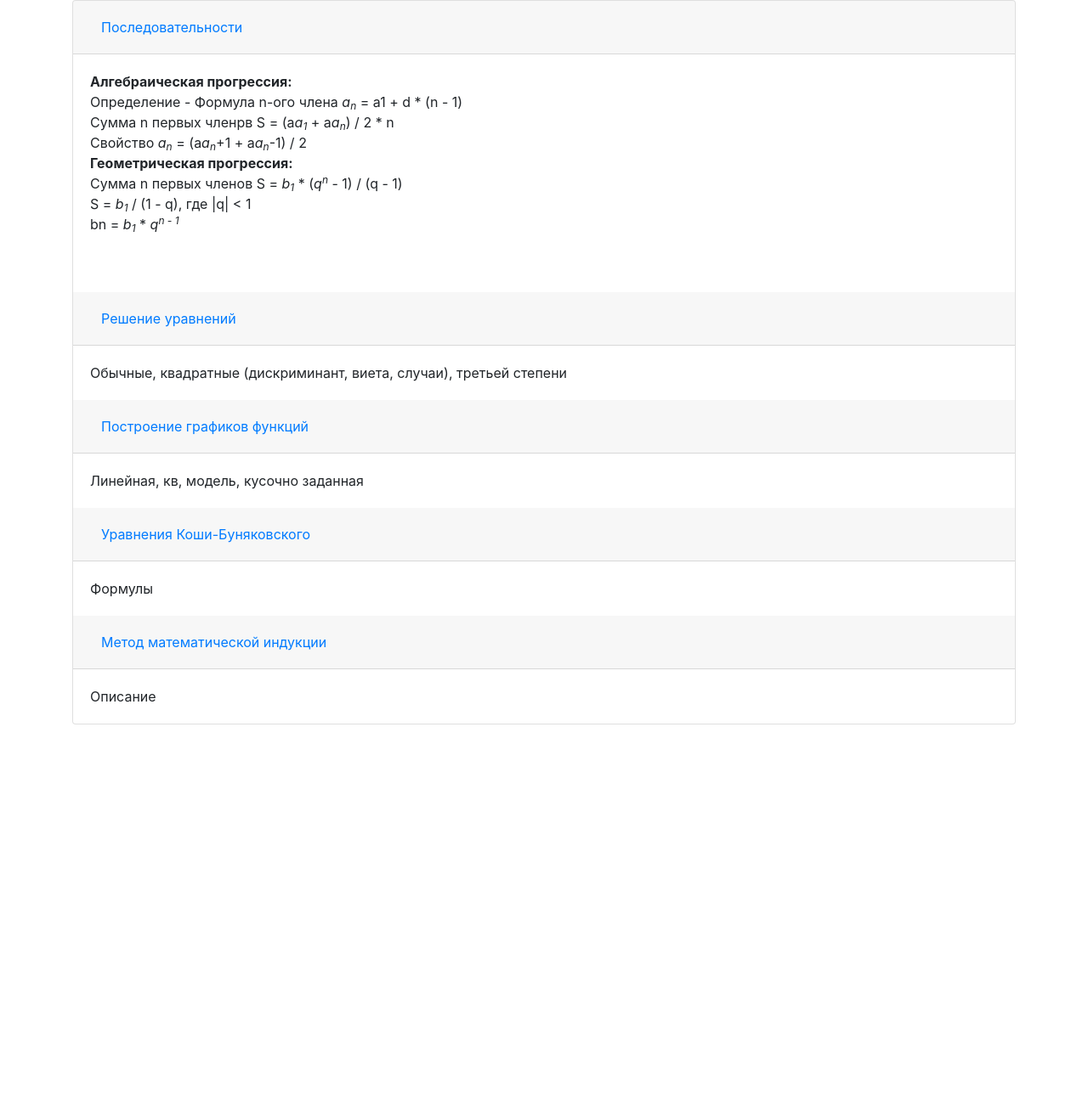
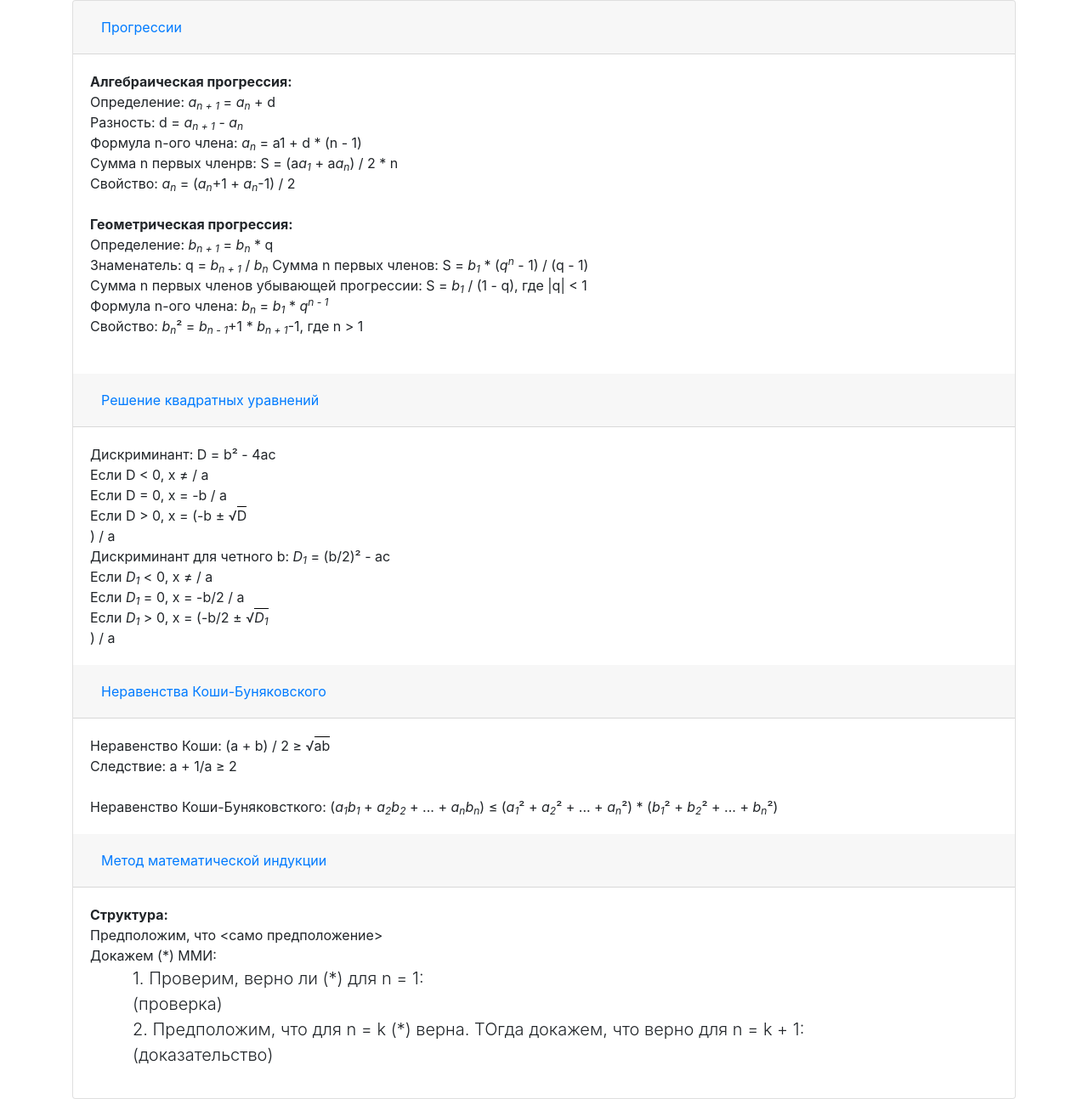
Before and after one commit to nosopirka/project_web, a Flask app: page /algebra in a window 1280 px wide. Shown: the part 56-1350 px from the top of the page at 85% size. Before the commit the page ends 909 px from the top, so only its background shows below. Run offline with Flask 2, Linux system fonts and the light colour scheme; some libraries are stand-ins or nearby versions.

Commit message:
Update algebra.html

```diff
--- a/templates/algebra.html
+++ b/templates/algebra.html
@@ -6,21 +6,25 @@
       <div class="card-header" id="heading1">
         <h5 class="mb-0">
           <button class="btn btn-link" data-toggle="collapse" data-target="#collapse1" aria-expanded="true" aria-controls="collapse1">
-            Последовательности
+            Прогрессии
           </button>
         </h5>
       </div>
       <div id="collapse1" class="collapse show" aria-labelledby="heading1" data-parent="#accordion">
         <div class="card-body">
           <b>Алгебраическая прогрессия:</b><br>
-            Определение -
-Формула n-ого члена <i>a<sub>n</sub></i> = a1 + d * (n - 1)<br>
-Сумма n первых членрв S = (a<i>a<sub>1</sub></i> + a<i>a<sub>n</sub></i>) / 2 * n<br>
-Свойство <i>a<sub>n</sub></i> = (a<i>a<sub>n</sub></i>+1 + a<i>a<sub>n</sub></i>-1) / 2<br>
+            Определение: <i>a<sub>n + 1</sub></i> = <i>a<sub>n</sub></i> + d<br>
+         Разность: d = <i>a<sub>n + 1</sub></i> - <i>a<sub>n</sub></i><br>
+Формула n-ого члена: <i>a<sub>n</sub></i> = a1 + d * (n - 1)<br>
+Сумма n первых членрв: S = (a<i>a<sub>1</sub></i> + a<i>a<sub>n</sub></i>) / 2 * n<br>
+Свойство: <i>a<sub>n</sub></i> = (<i>a<sub>n</sub></i>+1 + <i>a<sub>n</sub></i>-1) / 2<br><br>
 <b>Геометрическая прогрессия:</b><br>
-Сумма n первых членов S = <i>b<sub>1</sub></i> * (<i>q<sup>n</sup></i> - 1) / (q - 1)<br>
-S = <i>b<sub>1</sub></i> / (1 - q), где |q| < 1<br>
-bn = <i>b<sub>1</sub></i> * <i>q<sup>n - 1</sup></i><br>
+          Определение: <i>b<sub>n + 1</sub></i> = <i>b<sub>n</sub></i> * q<br>
+         Знаменатель: q = <i>b<sub>n + 1</sub></i> / <i>b<sub>n</sub></i>
+Сумма n первых членов: S = <i>b<sub>1</sub></i> * (<i>q<sup>n</sup></i> - 1) / (q - 1)<br>
+Сумма n первых членов убывающей прогрессии: S = <i>b<sub>1</sub></i> / (1 - q), где |q| < 1<br>
+Формула n-ого члена: <i>b<sub>n</sub></i> = <i>b<sub>1</sub></i> * <i>q<sup>n - 1</sup></i><br>
+          Свойство: <i>b<sub>n</sub></i>&#178; = <i>b<sub>n - 1</sub></i>+1 * <i>b<sub>n + 1</sub></i>-1, где n > 1
 <br><br>
         </div>
       </div>
@@ -28,39 +32,36 @@ bn = <i>b<sub>1</sub></i> * <i>q<sup>n - 1</sup></i><br>
       <div class="card-header" id="heading2">
         <h5 class="mb-0">
           <button class="btn btn-link" data-toggle="collapse" data-target="#collapse2" aria-expanded="true" aria-controls="collapse2">
-            Решение уравнений
+            Решение квадратных уравнений
           </button>
         </h5>
       </div>
       <div id="collapse2" class="collapse show" aria-labelledby="heading2" data-parent="#accordion">
         <div class="card-body">
-            Обычные, квадратные (дискриминант, виета, случаи), третьей степени
-        </div>
-      </div>
-
-      <div class="card-header" id="heading3">
-        <h5 class="mb-0">
-          <button class="btn btn-link" data-toggle="collapse" data-target="#collapse3" aria-expanded="true" aria-controls="collapse3">
-            Построение графиков функций
-          </button>
-        </h5>
-      </div>
-      <div id="collapse3" class="collapse show" aria-labelledby="heading3" data-parent="#accordion">
-        <div class="card-body">
-            Линейная, кв, модель, кусочно заданная
+            Дискриминант: D = b&#178; - 4ac<br>
+          Если D < 0, x &#8800; / a<br>
+          Если D = 0, x = -b / a<br>
+          Если D > 0, x = (-b &#177; <span>&#8730;</span><span  style="border-top: 1px solid black">D</span><br>) / a<br>
+          Дискриминант для четного b: <i>D<sub>1</sub></i> = (b/2)&#178; - ac<br>
+          Если <i>D<sub>1</sub></i> < 0, x &#8800; / a<br>
+          Если <i>D<sub>1</sub></i> = 0, x = -b/2 / a<br>
+          Если <i>D<sub>1</sub></i> > 0, x = (-b/2 &#177; <span>&#8730;</span><span  style="border-top: 1px solid black"><i>D<sub>1</sub></i></span><br>) / a<br>
         </div>
       </div>
 
       <div class="card-header" id="heading4">
         <h5 class="mb-0">
           <button class="btn btn-link" data-toggle="collapse" data-target="#collapse4" aria-expanded="true" aria-controls="collapse4">
-            Уравнения Коши-Буняковского
+            Неравенства Коши-Буняковского
           </button>
         </h5>
       </div>
       <div id="collapse4" class="collapse show" aria-labelledby="heading4" data-parent="#accordion">
         <div class="card-body">
-            Формулы
+            Неравенство Коши:
+          (a + b) / 2 &#8805; <span>&#8730;</span><span  style="border-top: 1px solid black">ab</span><br>
+          Следствие: a + 1/a &#8805; 2<br><br>
+          Неравенство Коши-Буняковсткого: (<i>a<sub>1</sub></i><i>b<sub>1</sub></i> + <i>a<sub>2</sub></i><i>b<sub>2</sub></i> + ... + <i>a<sub>n</sub></i><i>b<sub>n</sub></i>) &#8804; (<i>a<sub>1</sub></i>&#178; + <i>a<sub>2</sub></i>&#178; + ... + <i>a<sub>n</sub></i>&#178;) * (<i>b<sub>1</sub></i>&#178; + <i>b<sub>2</sub></i>&#178; + ... + <i>b<sub>n</sub></i>&#178;)
         </div>
       </div>
 
@@ -73,7 +74,15 @@ bn = <i>b<sub>1</sub></i> * <i>q<sup>n - 1</sup></i><br>
       </div>
       <div id="collapse5" class="collapse show" aria-labelledby="heading5" data-parent="#accordion">
         <div class="card-body">
-Описание
+<b>Структура:</b><br>
+          Предположим, что <само предположение><br>
+          Докажем (*) ММИ:<br>
+          <p class="lead" style="margin-left: 50px;">
+            1. Проверим, верно ли (*) для n = 1:<br>
+            (проверка)<br>
+            2. Предположим, что для n = k (*) верна. ТОгда докажем, что верно для n = k + 1:<br>
+            (доказательство)
+            </p>
         </div>
       </div>
   </div>
```
